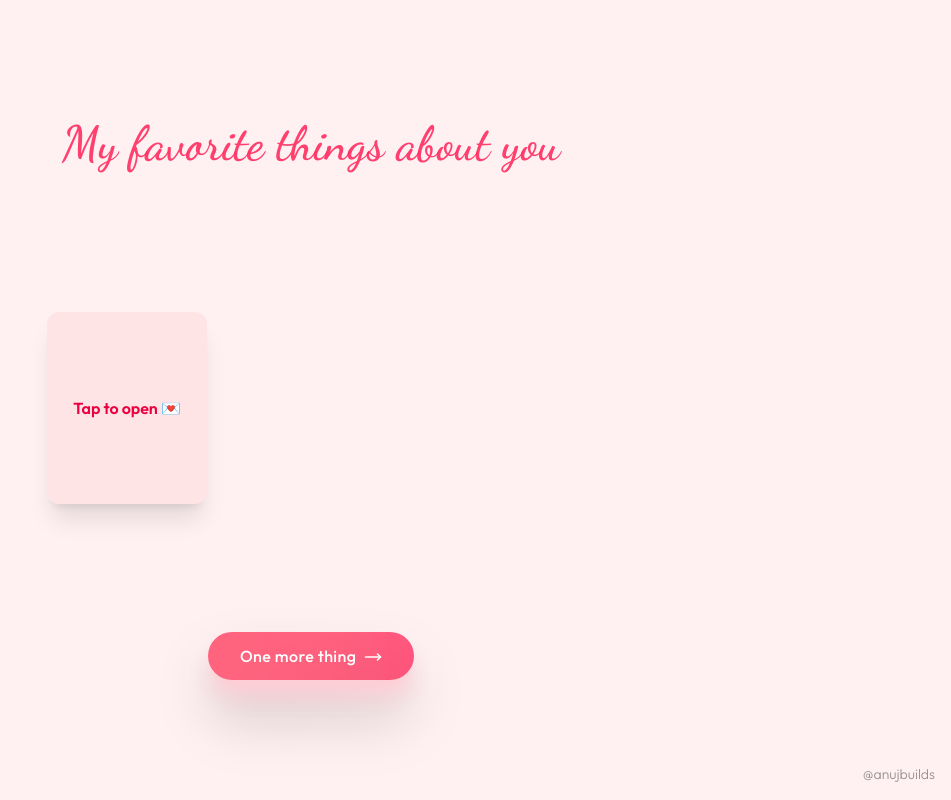
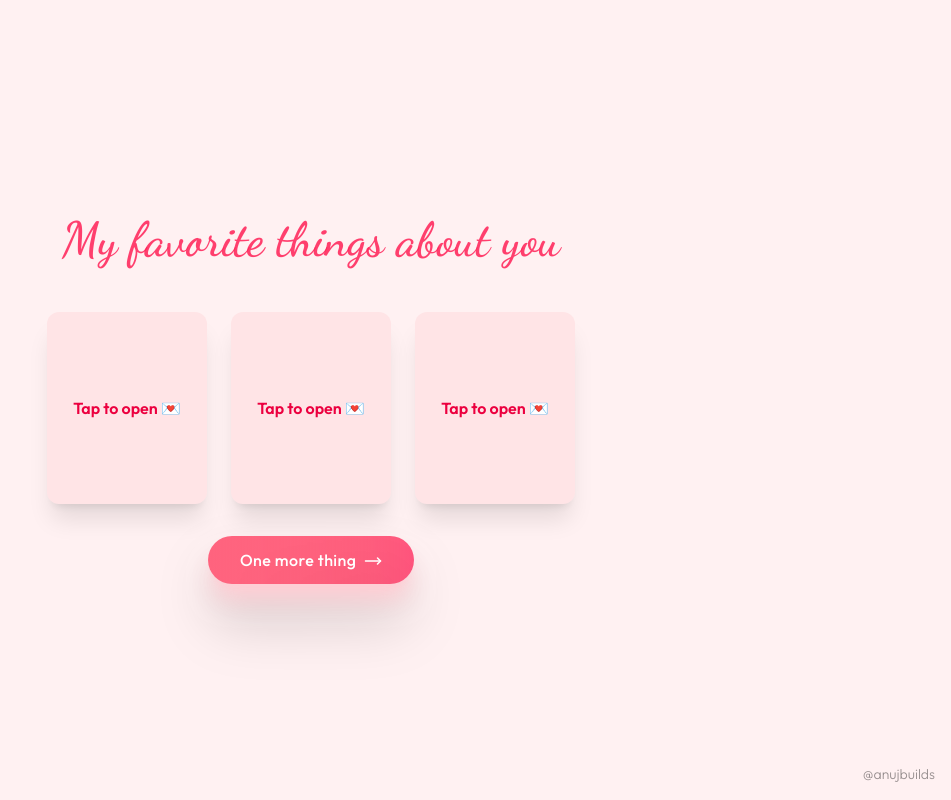
Before and after one commit to Devmon432hz/compliment-v2, a Next.js app: page / in a window 1280 px wide. Both pictures are taken after a click on the button 639 px from the left and 422 px from the top of the page. Shown: the whole page, without its empty margins (329-1280 px from the left). Built offline with nearby package versions, Linux system fonts and the light colour scheme.

Commit message:
Update ComplimentsScreen.jsx

```diff
--- a/src/components/screens/ComplimentsScreen.jsx
+++ b/src/components/screens/ComplimentsScreen.jsx
@@ -15,7 +15,7 @@ const Card = ({ text, isOpen, onClick }) => {
                 transition={{ duration: 0.8, ease: "easeInOut" }}
                 style={{ transformStyle: "preserve-3d" }}
             >
-                {/* Front Side */}
+                {/* Front */}
                 <div
                     className="absolute inset-0 bg-rose-100 flex items-center justify-center text-rose-600 font-semibold rounded-xl shadow-xl"
                     style={{ backfaceVisibility: "hidden" }}
@@ -23,9 +23,9 @@ const Card = ({ text, isOpen, onClick }) => {
                     Tap to open 💌
                 </div>
 
-                {/* Back Side */}
+                {/* Back */}
                 <div
-                    className="absolute inset-0 bg-white p-4 shadow-xl flex flex-col justify-center text-center border-2 border-rose-200 rounded-xl"
+                    className="absolute inset-0 bg-white p-4 shadow-xl flex items-center justify-center text-center border-2 border-rose-200 rounded-xl"
                     style={{
                         transform: "rotateY(180deg)",
                         backfaceVisibility: "hidden",
@@ -41,13 +41,22 @@ const Card = ({ text, isOpen, onClick }) => {
 };
 
 export default function ComplimentsScreen({ onNext }) {
-    const [openIndex, setOpenIndex] = useState(-1);
+
+    // 🔥 store multiple open cards
+    const [openCards, setOpenCards] = useState([]);
 
     const compliments = [
         "Being around you makes even ordinary days feel special.",
         "I love how your eyes light up when you talk about things you love.",
         "Your laugh is literally my favorite sound in the entire universe. Never stop."
     ];
+
+    const handleOpen = (index) => {
+        // if not already open → open it
+        if (!openCards.includes(index)) {
+            setOpenCards([...openCards, index]);
+        }
+    };
 
     return (
         <motion.div
@@ -59,27 +68,15 @@ export default function ComplimentsScreen({ onNext }) {
                 My favorite things about you
             </h2>
 
-            <div className="relative w-full max-w-md h-96 flex items-center justify-center gap-6">
+            {/* All cards visible immediately */}
+            <div className="flex gap-6 flex-wrap justify-center">
                 {compliments.map((text, index) => (
-                    <motion.div
+                    <Card
                         key={index}
-                        initial={{ opacity: 0, y: 40 }}
-                        animate={{
-                            opacity: openIndex >= index - 1 ? 1 : 0,
-                            y: openIndex >= index - 1 ? 0 : 40
-                        }}
-                        transition={{ duration: 0.6, delay: index * 0.4 }}
-                    >
-                        <Card
-                            text={text}
-                            isOpen={openIndex === index}
-                            onClick={() => {
-                                if (index === openIndex + 1) {
-                                    setOpenIndex(index);
-                                }
-                            }}
-                        />
-                    </motion.div>
+                        text={text}
+                        isOpen={openCards.includes(index)}
+                        onClick={() => handleOpen(index)}
+                    />
                 ))}
             </div>
 
```
